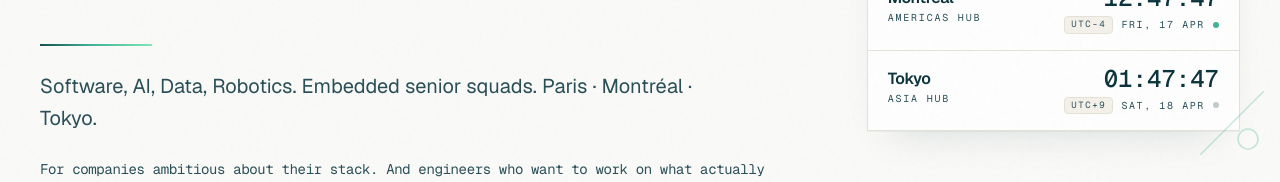
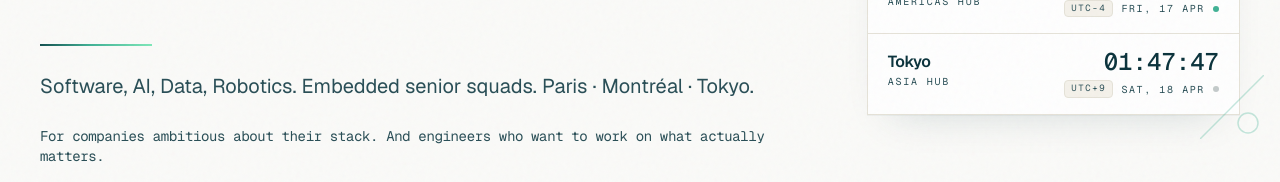
Before and after one commit to abbeal/abbeal-site-v2, a Next.js app: page /en in a window 1280 px wide. Shown: the part 468-650 px from the top of the page. Built offline with nearby package versions, Linux system fonts and the light colour scheme; no server answers.

Commit message:
fix(hero): NBSP around · separators + max-w-3xl + text-balance (no orphan city wrap)

```diff
--- a/app/[lang]/dictionaries/en.json
+++ b/app/[lang]/dictionaries/en.json
@@ -20,7 +20,7 @@
     "tape": "// 01 · Manifesto",
     "h1Top": "The tech we wished existed.",
     "h1Bottom": "So we built it.",
-    "subtitle": "Software, AI, Data, Robotics. Embedded senior squads. Paris · Montréal · Tokyo.",
+    "subtitle": "Software, AI, Data, Robotics. Embedded senior squads. Paris · Montréal · Tokyo.",
     "proof": "For companies ambitious about their stack. And engineers who want to work on what actually matters.",
     "ctaPrimary": "Talk to an architect",
     "ctaSecondary": "Discover Mobbeal",
--- a/app/[lang]/dictionaries/fr.json
+++ b/app/[lang]/dictionaries/fr.json
@@ -20,7 +20,7 @@
     "tape": "// 01 · Manifesto",
     "h1Top": "La Tech qu'on aurait aimé trouver.",
     "h1Bottom": "On l'a fondée.",
-    "subtitle": "Software, IA, Data, Robotique. Senior squads embarqués. Paris · Montréal · Tokyo.",
+    "subtitle": "Software, IA, Data, Robotique. Senior squads embarqués. Paris · Montréal · Tokyo.",
     "proof": "Pour les boîtes ambitieuses sur leur stack. Et les ingés qui veulent travailler sur les sujets qui comptent.",
     "ctaPrimary": "Parler à un architecte",
     "ctaSecondary": "Découvrir Mobbeal",
--- a/app/[lang]/dictionaries/ja.json
+++ b/app/[lang]/dictionaries/ja.json
@@ -20,7 +20,7 @@
     "tape": "// 01 · マニフェスト",
     "h1Top": "私たちが探していたテック。",
     "h1Bottom": "自分たちで創りました。",
-    "subtitle": "ソフトウェア、AI、データ、ロボティクス。組み込み型シニアスクワッド。パリ · モントリオール · 東京。",
+    "subtitle": "ソフトウェア、AI、データ、ロボティクス。組み込み型シニアスクワッド。パリ · モントリオール · 東京。",
     "proof": "スタックに野心的な企業向け。そして本当に意味のある仕事をしたいエンジニアへ。",
     "ctaPrimary": "アーキテクトと相談",
     "ctaSecondary": "Mobbealを見る",
--- a/components/sections/Hero.tsx
+++ b/components/sections/Hero.tsx
@@ -128,7 +128,7 @@ export function Hero({
 
           <motion.p
             {...fade(0.45, 16)}
-            className="mt-6 max-w-2xl text-lg leading-relaxed text-[var(--color-ink-soft)] md:text-xl"
+            className="mt-6 max-w-3xl text-lg leading-relaxed text-[var(--color-ink-soft)] md:text-xl text-balance"
           >
             {d.hero.subtitle}
           </motion.p>
```
